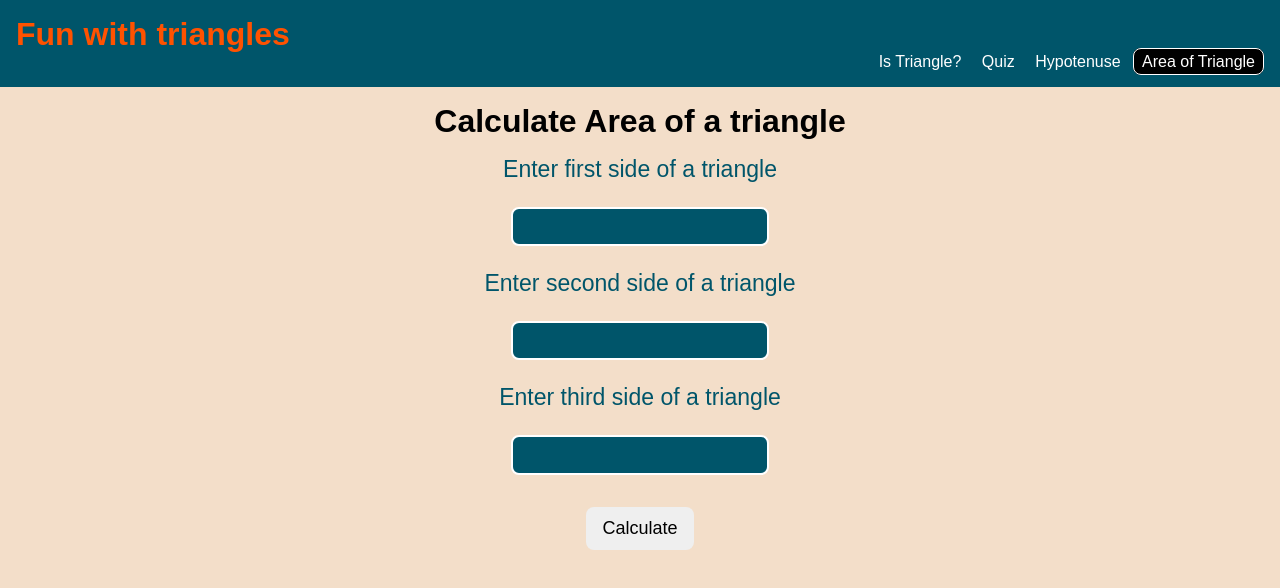
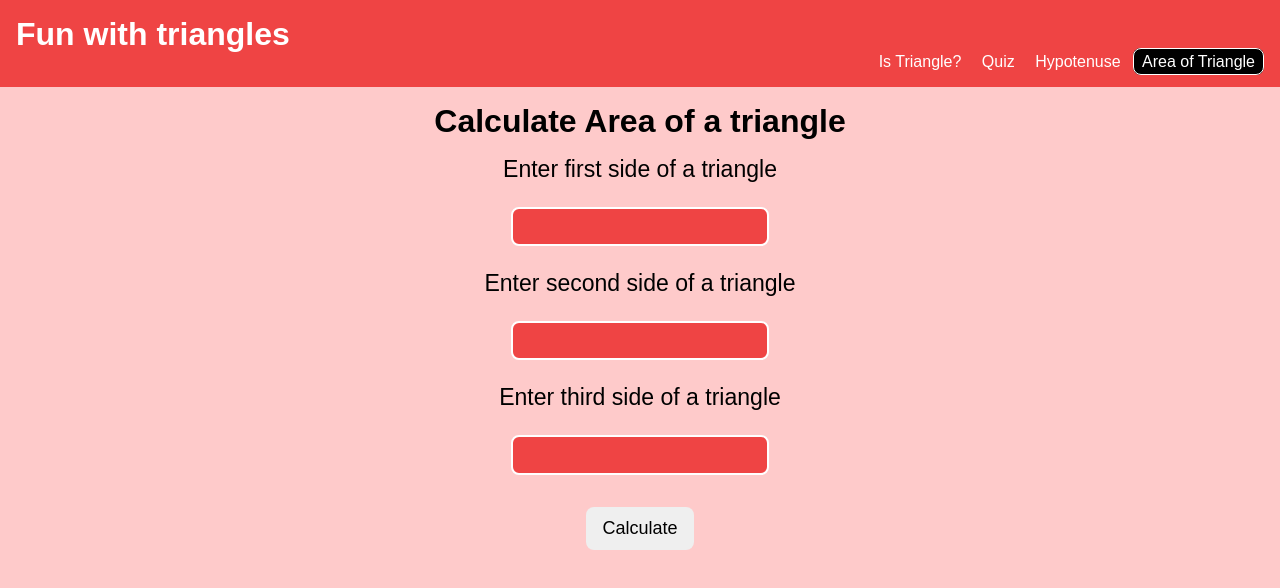
Before and after one commit to PraneethaCharugundla/Fun-with-Triangles, a plain HTML site: page areaoftriange.html in a window 1280 px wide. Drawn offline with Linux system fonts and the light colour scheme.

Commit message:
final changes

```diff
--- a/IsTriangle.css
+++ b/IsTriangle.css
@@ -1,4 +1,3 @@
-@import url('https://fonts.googleapis.com/css2?family=Poppins&display=swap');
 
 * {
     padding: 0;
@@ -9,7 +8,7 @@
 }
 
 body {
-    background-color: #f3dec9;
+    background-color: #fecaca;
 }
 
 a {
@@ -18,7 +17,7 @@ a {
 
 header {
     padding: 1rem;
-    background-color: #00556a;
+    background-color: #ef4444;
     color: #fff;
     display: flex;
     flex-direction: column;
@@ -27,7 +26,7 @@ header {
 
 header h1 {
     text-align: initial;
-    color: #ff5200;
+    color: white;
 }
 
 nav {
@@ -50,7 +49,7 @@ main h1 {
 
 .input-label {
     font-size: larger;
-    color: #00556a;
+    color: #ef4444;
     display: flex;
     justify-content: center;
     align-items: center;
@@ -66,7 +65,7 @@ main h1 {
     padding: 0.6rem 1rem;
     margin: 1rem;
     border: 2px solid #FFFFFF;
-    background-color: #00556a;
+    background-color: #ef4444;
     color: #FFFFFF;
     border-radius: 0.5rem;
     width: 100%;
@@ -86,7 +85,7 @@ input::-webkit-inner-spin-button {
     border-radius: 0.5rem;
     font-size: large;
     cursor: pointer;
-    outline: #00556a;
+    outline: #ef4444;
     margin: 1rem auto;
     display: block;
 }
--- a/areaoftriange.html
+++ b/areaoftriange.html
@@ -5,7 +5,7 @@
         <meta http-equiv="X-UA-Compatible" content="IE=edge" />
         <meta name="viewport" content="width=device-width, initial-scale=1.0" />
         <title>Calculate area of a triangle</title>
-        <script src="scripts/areaoftriange.css" defer></script>
+        <script src="areaoftriange.js" defer></script>
         <link rel="stylesheet" href="areaoftriangle.css" />
     </head>
     <body>
@@ -13,7 +13,7 @@
             <a href="areaoftriange.html"><h1>Fun with triangles</h1></a>
             <nav>
                 <nav>
-                    <a href="IsTriangle.css">Is Triangle?</a>
+                    <a href="IsTriangle.html">Is Triangle?</a>
                     <a href="quiz.html">Quiz</a>
                     <a href="hypotenuse.html" >Hypotenuse</a>
                     <a href="areaoftriange.html" class="active">Area of Triangle</a>
--- a/areaoftriangle.css
+++ b/areaoftriangle.css
@@ -8,7 +8,7 @@
 }
 
 body {
-    background-color: #f3dec9;
+    background-color: #fecaca ;
 }
 
 a {
@@ -17,7 +17,7 @@ a {
 
 header {
     padding: 1rem;
-    background-color: #00556a;
+    background-color: #ef4444;
     color: #fff;
     display: flex;
     flex-direction: column;
@@ -26,7 +26,7 @@ header {
 
 header h1 {
     text-align: initial;
-    color: #ff5200;
+    color: white;
 }
 
 nav {
@@ -50,7 +50,7 @@ main h1 {
 
 .input-label {
     font-size: larger;
-    color: #00556a;
+    color:black;
     width: 256px;
 }
 
@@ -64,7 +64,7 @@ main h1 {
     padding: 0.6rem 1rem;
     margin: 1rem;
     border: 2px solid #FFFFFF;
-    background-color: #00556a;
+    background-color: #ef4444;
     color: #FFFFFF;
     border-radius: 0.5rem;
     width: 100%;
@@ -83,7 +83,7 @@ input::-webkit-inner-spin-button {
     border-radius: 0.5rem;
     font-size: large;
     cursor: pointer;
-    outline: #00556a;
+    outline: #ef4444;
     margin: 1rem auto;
     display: block;
 }
--- a/hypotenuse.css
+++ b/hypotenuse.css
@@ -1,3 +1,4 @@
+@import url('https://fonts.googleapis.com/css2?family=Poppins&display=swap');
 
 * {
     padding: 0;
@@ -8,7 +9,7 @@
 }
 
 body {
-    background-color: #f3dec9;
+    background-color: #fecaca;
 }
 
 a {
@@ -17,7 +18,7 @@ a {
 
 header {
     padding: 1rem;
-    background-color: #00556a;
+    background-color: #ef4444;
     color: #fff;
     display: flex;
     flex-direction: column;
@@ -26,7 +27,7 @@ header {
 
 header h1 {
     text-align: initial;
-    color: #ff5200;
+    color: white;
 }
 
 nav {
@@ -55,7 +56,7 @@ main h1 {
 
 .input-label {
     font-size: larger;
-    color: #00556a;
+    color: #991b1b;
     width: 256px;
 }
 
@@ -69,7 +70,7 @@ main h1 {
     padding: 0.6rem 1rem;
     margin: 1rem;
     border: 2px solid #FFFFFF;
-    background-color: #00556a;
+    background-color: #991b1b;
     color: #FFFFFF;
     border-radius: 0.5rem;
     width: 100%;
@@ -90,7 +91,7 @@ input::-webkit-inner-spin-button {
     border-radius: 0.5rem;
     font-size: large;
     cursor: pointer;
-    outline: #00556a;
+    outline: #991b1b;
     margin: 1rem auto;
     display: block;
 }
@@ -119,7 +120,7 @@ input::-webkit-inner-spin-button {
     padding: 3px;
     border-radius: 5px;
     border: 2px solid #ff5200;
-    color: #00546c;
+    color: #991b1b;
 }
 
 .footer-text a:hover {
@@ -166,7 +167,3 @@ input::-webkit-inner-spin-button {
     }
 
 }
-
-input {
-    width : 300px;
-}
--- a/quiz.css
+++ b/quiz.css
@@ -1,5 +1,4 @@
 
-@import url('https://fonts.googleapis.com/css2?family=Poppins&display=swap');
 
 * {
     padding: 0;
@@ -10,7 +9,8 @@
 }
 
 body {
-    background-color: #f3dec9;
+    background-color: #fecaca
+    ;
 }
 
 a {
@@ -19,7 +19,7 @@ a {
 
 header {
     padding: 1rem;
-    background-color: #00556a;
+    background-color: #ef4444;
     color: #fff;
     display: flex;
     flex-direction: column;
@@ -28,7 +28,7 @@ header {
 
 header h1 {
     text-align: initial;
-    color: #ff5200;
+    color: white;
 }
 
 nav {
```
Also changed, not shown: IsTriangle.html (+2 -2 lines), IsTriangle.js (+26 -13 lines), hypotenuse.html (+13 -6 lines), quiz.html (+2 -2 lines).
